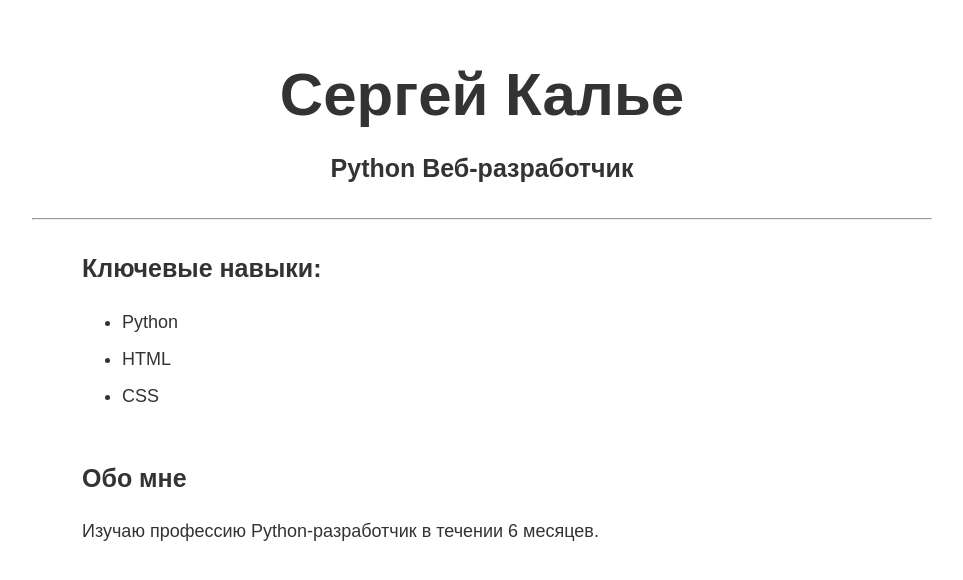
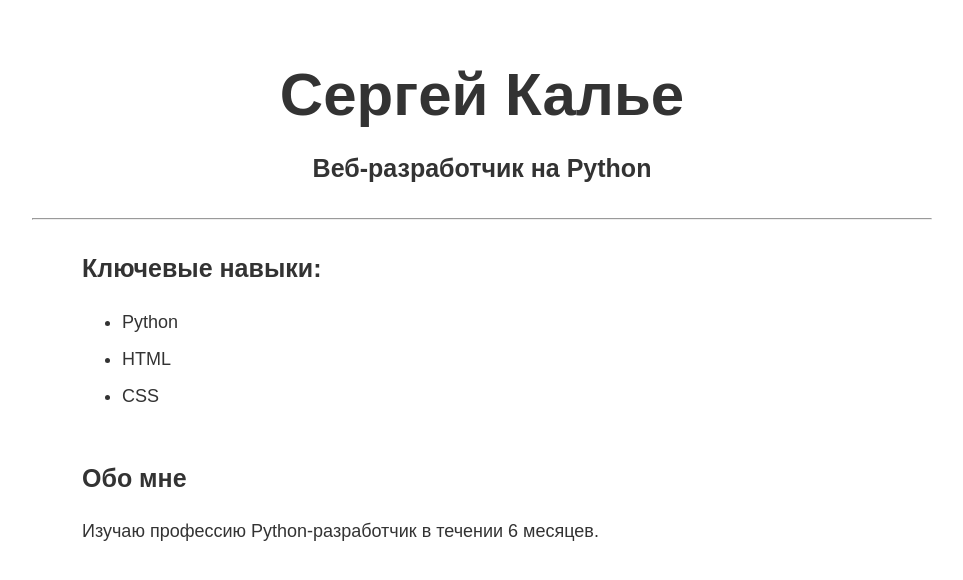
Before and after one commit to ReYaNOW/ReYaNOW.github.io, a plain HTML site: page index.html in a window 1280 px wide. Shown: the whole page, without its empty margins (158-1121 px from the left). Drawn offline with Linux system fonts and the light colour scheme.

Commit message:
change first h2

```diff
--- a/index.html
+++ b/index.html
@@ -11,7 +11,7 @@
 <body>
   <main>
     <h1>Сергей Калье</h1>
-    <h2>Python Веб-разработчик</h2>
+    <h2>Веб-разработчик на Python</h2>
 
     <hr>
 
```
